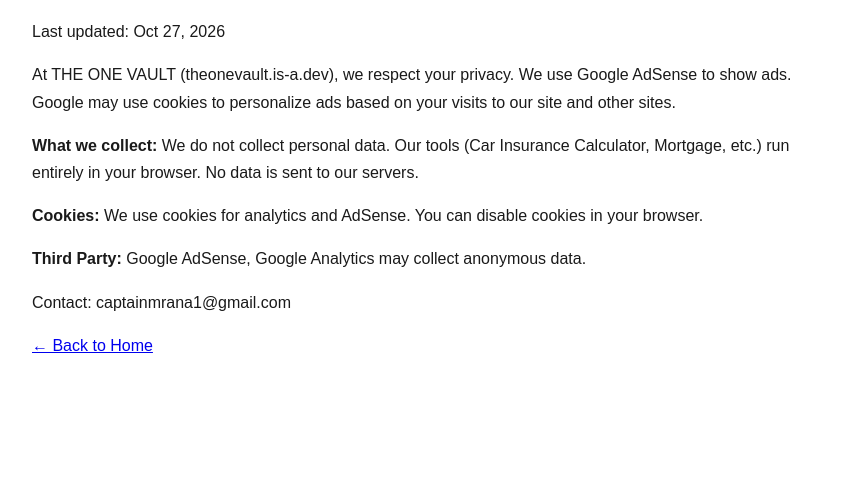
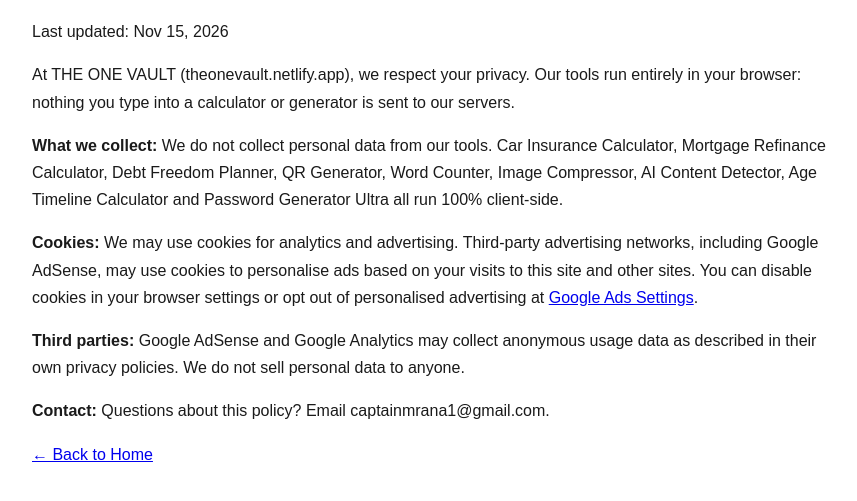
Before and after one commit to anas424-collab/theonevault, a plain HTML site: page privacy.html in a window 1280 px wide. Shown: the part 109-610 px from the top of the page, without its empty margins (208-1065 px from the left). Drawn offline with Linux system fonts and the light colour scheme.

Commit message:
Update privacy.html: fix domain to theonevault.netlify.app, clarify AdSense wording, update date to Nov 15, 2026

```diff
--- a/privacy.html
+++ b/privacy.html
@@ -1,9 +1,9 @@
 <!DOCTYPE html><html><head><meta charset="UTF-8"><meta name="viewport" content="width=device-width,initial-scale=1"><title>Privacy Policy - THE ONE VAULT</title><style>body{font-family:Outfit,sans-serif;max-width:800px;margin:auto;padding:30px;line-height:1.7;color:#1a1a1a}h1{font-size:32px}</style></head><body>
-<h1>Privacy Policy - THE ONE VAULT</h1><p>Last updated: Oct 27, 2026</p>
-<p>At THE ONE VAULT (theonevault.is-a.dev), we respect your privacy. We use Google AdSense to show ads. Google may use cookies to personalize ads based on your visits to our site and other sites.</p>
-<p><b>What we collect:</b> We do not collect personal data. Our tools (Car Insurance Calculator, Mortgage, etc.) run entirely in your browser. No data is sent to our servers.</p>
-<p><b>Cookies:</b> We use cookies for analytics and AdSense. You can disable cookies in your browser.</p>
-<p><b>Third Party:</b> Google AdSense, Google Analytics may collect anonymous data.</p>
-<p>Contact: captainmrana1@gmail.com</p>
+<h1>Privacy Policy - THE ONE VAULT</h1><p>Last updated: Nov 15, 2026</p>
+<p>At THE ONE VAULT (theonevault.netlify.app), we respect your privacy. Our tools run entirely in your browser: nothing you type into a calculator or generator is sent to our servers.</p>
+<p><b>What we collect:</b> We do not collect personal data from our tools. Car Insurance Calculator, Mortgage Refinance Calculator, Debt Freedom Planner, QR Generator, Word Counter, Image Compressor, AI Content Detector, Age Timeline Calculator and Password Generator Ultra all run 100% client-side.</p>
+<p><b>Cookies:</b> We may use cookies for analytics and advertising. Third-party advertising networks, including Google AdSense, may use cookies to personalise ads based on your visits to this site and other sites. You can disable cookies in your browser settings or opt out of personalised advertising at <a href="https://adssettings.google.com">Google Ads Settings</a>.</p>
+<p><b>Third parties:</b> Google AdSense and Google Analytics may collect anonymous usage data as described in their own privacy policies. We do not sell personal data to anyone.</p>
+<p><b>Contact:</b> Questions about this policy? Email captainmrana1@gmail.com.</p>
 <p><a href="index.html">← Back to Home</a></p>
 </body></html>
```
